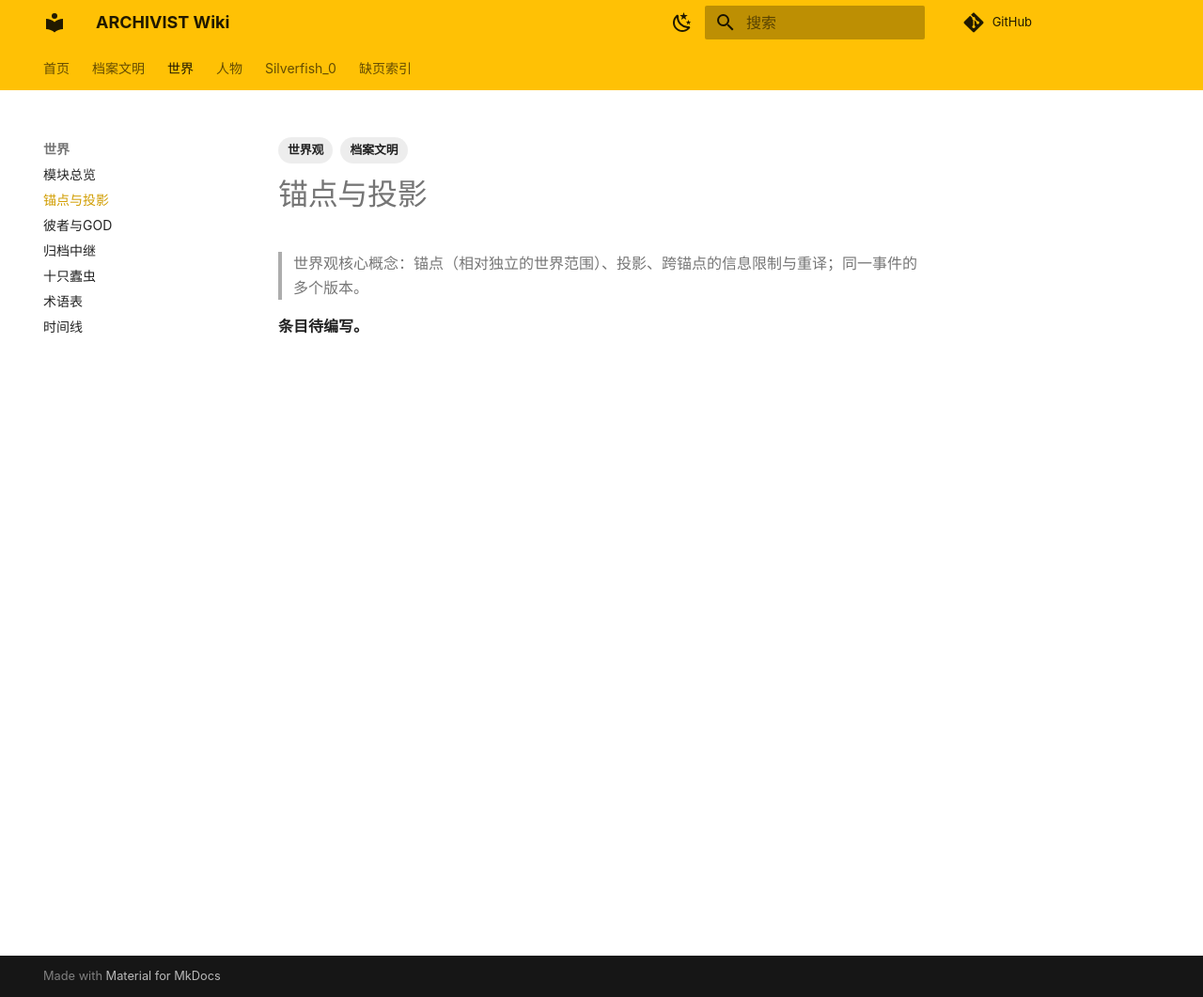
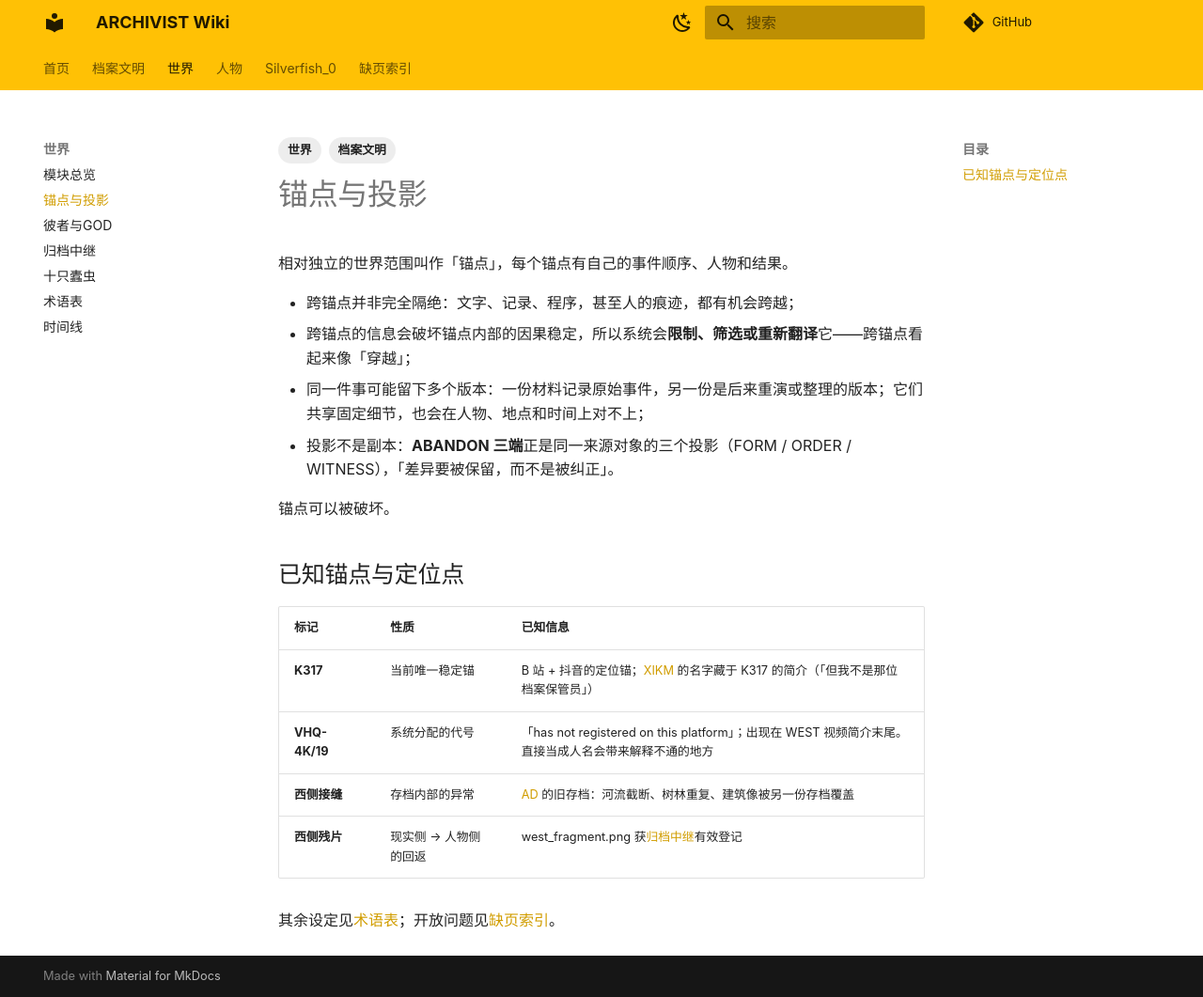
Before and after one commit to Rosmontis220/ARCHIVIST-Wiki, an MkDocs documentation site: the page built from docs/世界/锚点与投影.md, in a window 1280 px wide and 1061 px high. Shown: the whole window at 94% size. Built offline with MkDocs 1.6.1 and Material for MkDocs 9.7.7, drawn with Linux system fonts in a browser that asks for light colours; comment, search, counter and statistics services are not loaded.

Commit message:
锚点与投影条目填写

```diff
--- a/docs/世界/锚点与投影.md
+++ b/docs/世界/锚点与投影.md
@@ -1,11 +1,27 @@
 ---
 tags:
   - 档案文明
-  - 世界观
+  - 世界
 ---
 
 # 锚点与投影
 
-> 世界观核心概念：锚点（相对独立的世界范围）、投影、跨锚点的信息限制与重译；同一事件的多个版本。
+相对独立的世界范围叫作「锚点」，每个锚点有自己的事件顺序、人物和结果。
 
-**条目待编写。**
+- 跨锚点并非完全隔绝：文字、记录、程序，甚至人的痕迹，都有机会跨越；
+- 跨锚点的信息会破坏锚点内部的因果稳定，所以系统会**限制、筛选或重新翻译**它——跨锚点看起来像「穿越」；
+- 同一件事可能留下多个版本：一份材料记录原始事件，另一份是后来重演或整理的版本；它们共享固定细节，也会在人物、地点和时间上对不上；
+- 投影不是副本：**ABANDON 三端**正是同一来源对象的三个投影（FORM / ORDER / WITNESS），「差异要被保留，而不是被纠正」。
+
+锚点可以被破坏。
+
+## 已知锚点与定位点
+
+| 标记 | 性质 | 已知信息 |
+|---|---|---|
+| **K317** | 当前唯一稳定锚 | B 站 + 抖音的定位锚；[XIKM](../人物/XIKM.md) 的名字藏于 K317 的简介（「但我不是那位档案保管员」） |
+| **VHQ-4K/19** | 系统分配的代号 | 「has not registered on this platform」；出现在 WEST 视频简介末尾。直接当成人名会带来解释不通的地方 |
+| **西侧接缝** | 存档内部的异常 | [AD](../人物/AD.md) 的旧存档：河流截断、树林重复、建筑像被另一份存档覆盖 |
+| **西侧残片** | 现实侧 → 人物侧的回返 | west_fragment.png 获[归档中继](归档中继.md)有效登记 |
+
+其余设定见[术语表](术语表.md)；开放问题见[缺页索引](../缺页索引.md)。
```
